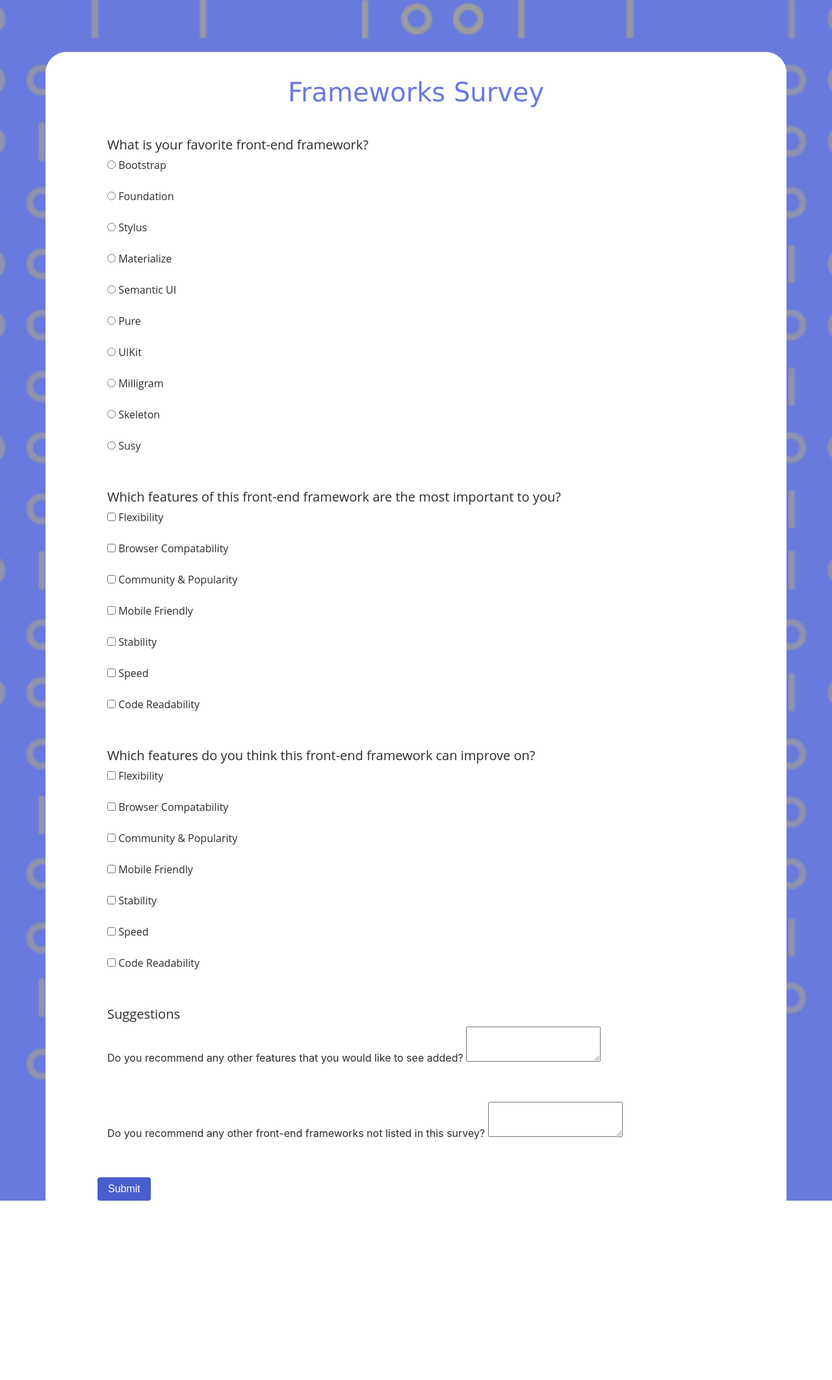
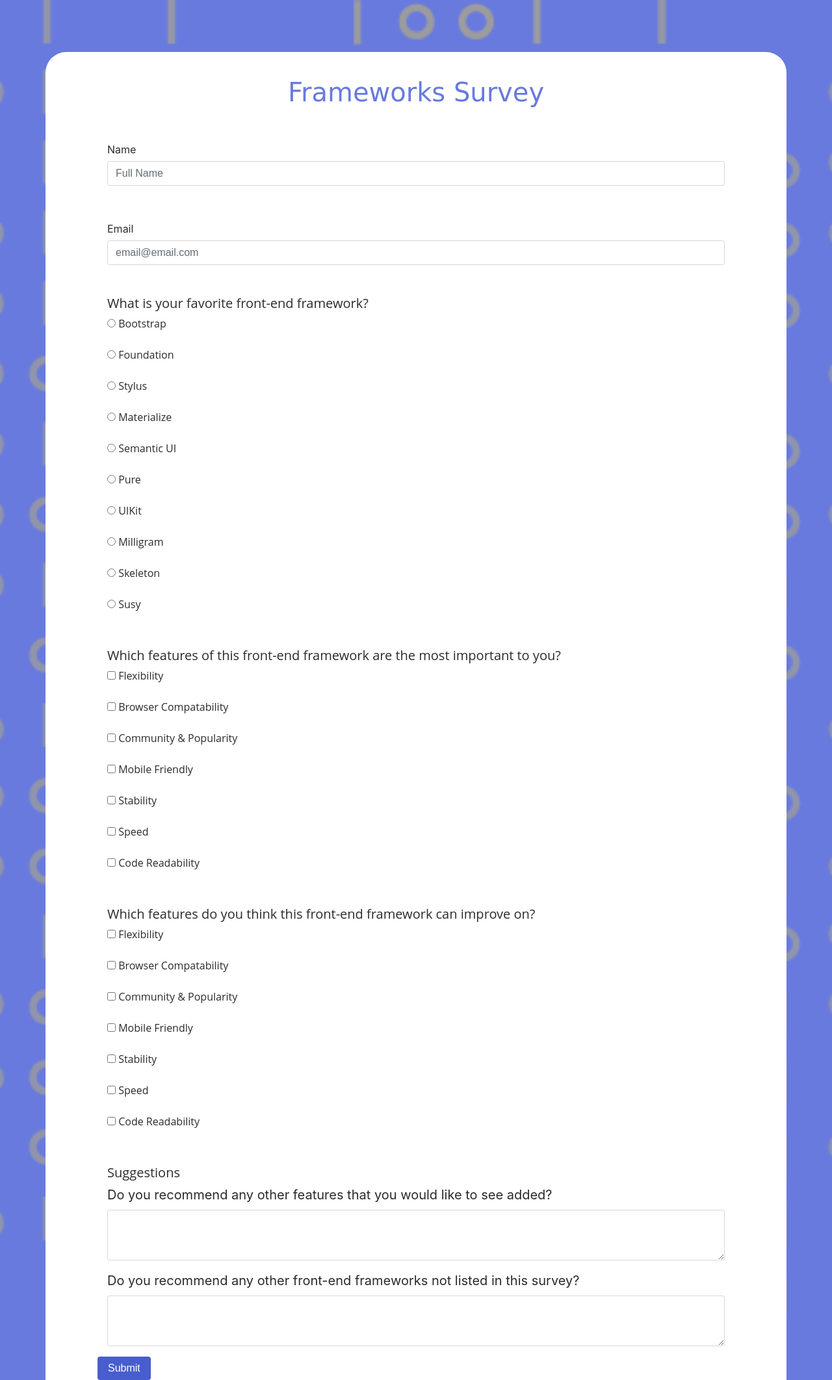
Before and after one commit to cvanhuben/Assignment9, a PHP site: page /survey.php in a window 1280 px wide. Shown: the whole page at 65% size. Before the commit the page ends 1848 px from the top, so only its background shows below. Run offline with PHP 8.4, Linux system fonts and the light colour scheme; some libraries are stand-ins or nearby versions; some web fonts are replaced.

Commit message:
form updates

```diff
--- a/css/overrides.css
+++ b/css/overrides.css
@@ -52,6 +52,9 @@
   padding-left: 5em;
   padding-right: 5em;
 }
+.form-group>label {
+  font-size: 1.25rem;
+}
 .input_set {
   margin-bottom: 3em;
 }
--- a/survey.php
+++ b/survey.php
@@ -25,6 +25,17 @@
 		<div class="container card-container">
 			<h1 class="text-center">Frameworks Survey</h1>
 			<form method="post" action="database_action.php">
+
+				<div class="input_set">
+					<label class="col-form-label" for="name">Name</label>
+	    		<input type="text" name="name" class="form-control" id="name" placeholder="Full Name">
+				</div>
+
+				<div class="input_set">
+					<label class="col-form-label" for="email">Email</label>
+		  		<input type="email" name="email" class="form-control" id="email" placeholder="email@email.com">
+				</div>
+
 				<h2>What is your favorite front-end framework?</h2>
 				<div class="input_set">
 					<p>
@@ -135,18 +146,14 @@
 				</div>
 
 				<h2>Suggestions</h2>
-				<div class="row input_set">
-					<div class="input-lg col-sm-12">
-						<label class="big" for="suggestion">Do you recommend any other features that you would like to see added?</label>
-						<textarea name="suggestion" id="suggestion" class="materialize-textarea" data-length="300"></textarea>
-					</div>
+				<div class="form-group">
+					<label for="suggestion">Do you recommend any other features that you would like to see added?</label>
+					<textarea name="suggestion" class="form-control" id="suggestion" rows="3"></textarea>
 				</div>
 
-				<div class="row input_set">
-					<div class="input-lg col-sm-12">
-						<label class="big" for="recommend">Do you recommend any other front-end frameworks not listed in this survey?</label>
-						<textarea name="recommend" id="recommend" class="materialize-textarea" data-length="300"></textarea>
-					</div>
+				<div class="form-group">
+					<label for="recommend">Do you recommend any other front-end frameworks not listed in this survey?</label>
+					<textarea name="recommend" class="form-control" id="recommend" rows="3"></textarea>
 				</div>
 
 				<div class="row">
```
